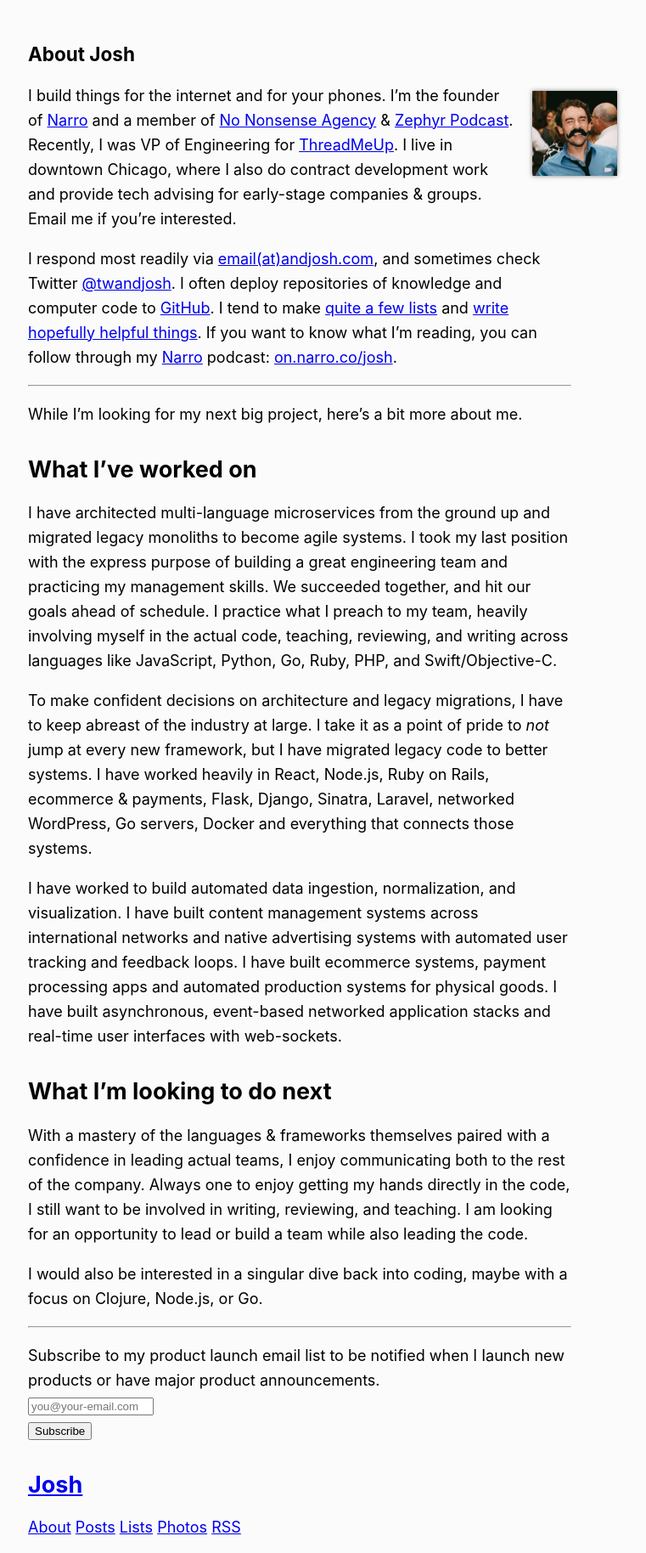
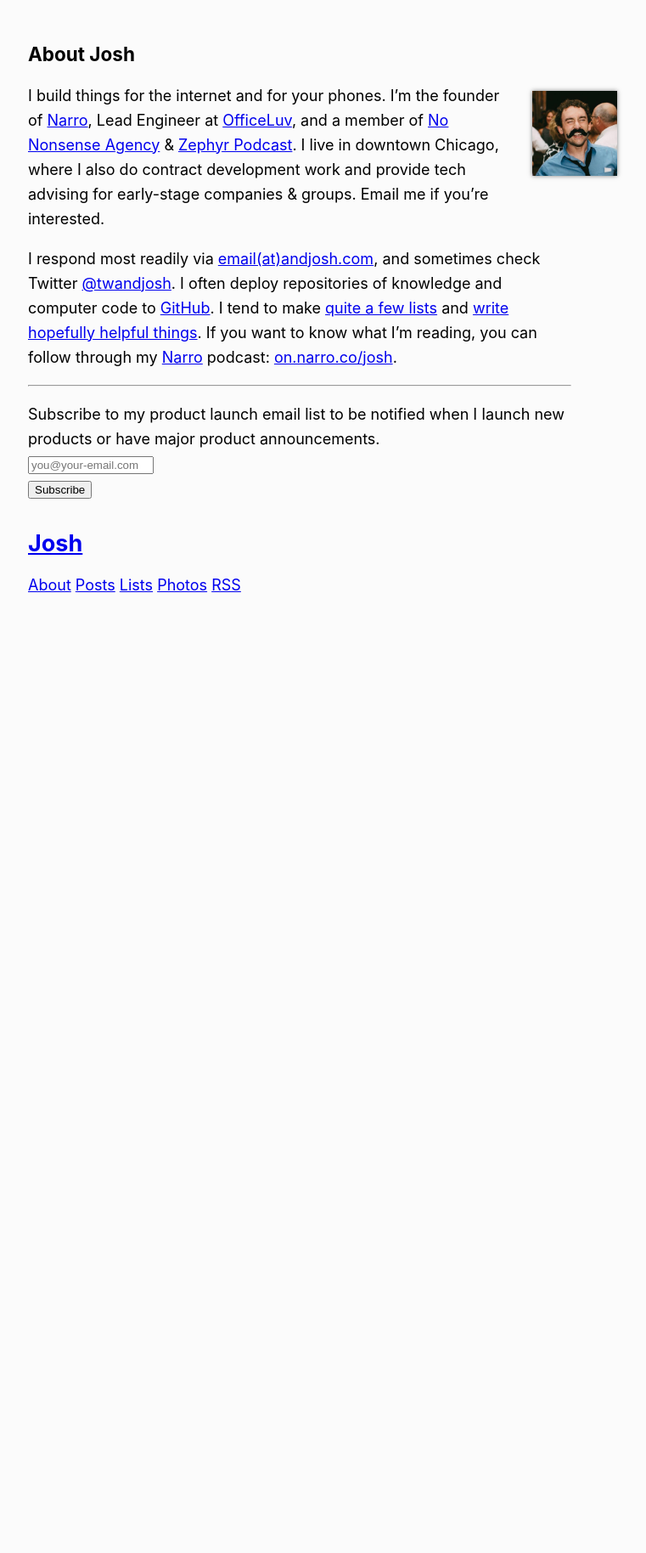
Before and after one commit to joshbeckman/andjosh.github.io, a Jekyll site: the page built from about.md, in a window 1280 px wide. Shown: the whole page at 85% size, without its empty margins (287-1048 px from the left). Built offline with Jekyll 4.4.1, drawn with Linux system fonts in a browser that asks for light colours; after the commit the page ends 900 px from its top, so only the background shows below that.

Commit message:
Add new job to about page, remove biography

```diff
--- a/about.md
+++ b/about.md
@@ -18,26 +18,10 @@
 </style>
 ![Josh Beckman](/images/page/mustache.jpg)
 
-I build things for the internet and for your phones. I'm the founder of [Narro](//narro.co) and a member of [No Nonsense Agency](http://no.nonsense.agency) & [Zephyr Podcast](https://soundcloud.com/zephyrpodcast). Recently, I was VP of Engineering for [ThreadMeUp](http://threadmeup.com). I live in downtown Chicago, where I also do contract development work and provide tech advising for early-stage companies & groups. Email me if you're interested.
+I build things for the internet and for your phones. I'm the founder of [Narro](//narro.co), Lead Engineer at [OfficeLuv](//officeluv.com), and a member of [No Nonsense Agency](http://no.nonsense.agency) & [Zephyr Podcast](https://soundcloud.com/zephyrpodcast). I live in downtown Chicago, where I also do contract development work and provide tech advising for early-stage companies & groups. Email me if you're interested.
 
 I respond most readily via [email(at)andjosh.com](mailto:email@andjosh.com), and sometimes check Twitter [@twandjosh](http://twitter.com/twandjosh). I often deploy repositories of knowledge and computer code to [GitHub](//github.com/andjosh). I tend to make [quite a few lists](/lists) and [write hopefully helpful things](/). If you want to know what I'm reading, you can follow through my [Narro](//narro.co) podcast: [on.narro.co/josh](http://on.narro.co/josh).
 
 ---
 
-While I'm looking for my next big project, here's a bit more about me.
-
-## What I've worked on
-I have architected multi-language microservices from the ground up and migrated legacy monoliths to become agile systems. I took my last position with the express purpose of building a great engineering team and practicing my management skills. We succeeded together, and hit our goals ahead of schedule. I practice what I preach to my team, heavily involving myself in the actual code, teaching, reviewing, and writing across languages like JavaScript, Python, Go, Ruby, PHP, and Swift/Objective-C.
-
-To make confident decisions on architecture and legacy migrations, I have to keep abreast of the industry at large. I take it as a point of pride to _not_ jump at every new framework, but I have migrated legacy code to better systems. I have worked heavily in React, Node.js, Ruby on Rails, ecommerce & payments, Flask, Django, Sinatra, Laravel, networked WordPress, Go servers, Docker and everything that connects those systems.
-
-I have worked to build automated data ingestion, normalization, and visualization. I have built content management systems across international networks and native advertising systems with automated user tracking and feedback loops. I have built ecommerce systems, payment processing apps and automated production systems for physical goods. I have built asynchronous, event-based networked application stacks and real-time user interfaces with web-sockets.
-
-## What I'm looking to do next
-With a mastery of the languages & frameworks themselves paired with a confidence in leading actual teams, I enjoy communicating both to the rest of the company. Always one to enjoy getting my hands directly in the code, I still want to be involved in writing, reviewing, and teaching. I am looking for an opportunity to lead or build a team while also leading the code.
-
-I would also be interested in a singular dive back into coding, maybe with a focus on Clojure, Node.js, or Go.
-
----
-
  <form action="https://tinyletter.com/andjosh" method="post" target="popupwindow" onsubmit="window.open('https://tinyletter.com/andjosh', 'popupwindow', 'scrollbars=yes,width=800,height=600');return true"><p><label for="tlemail">Subscribe to my product launch email list to be notified when I Iaunch new products or have major product announcements.</label><br><input type="email" style="width:140px" name="email" id="tlemail" placeholder="you@your-email.com"/><input type="hidden" value="1" name="embed"/><br><input type="submit" value="Subscribe" /></p></form>
```
